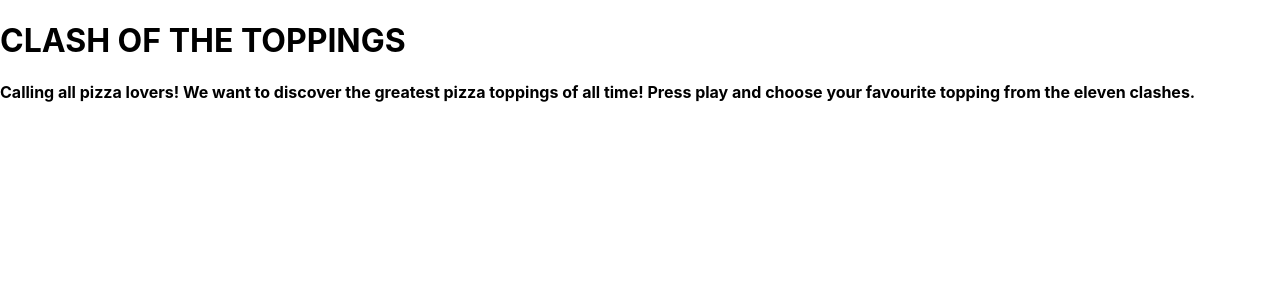
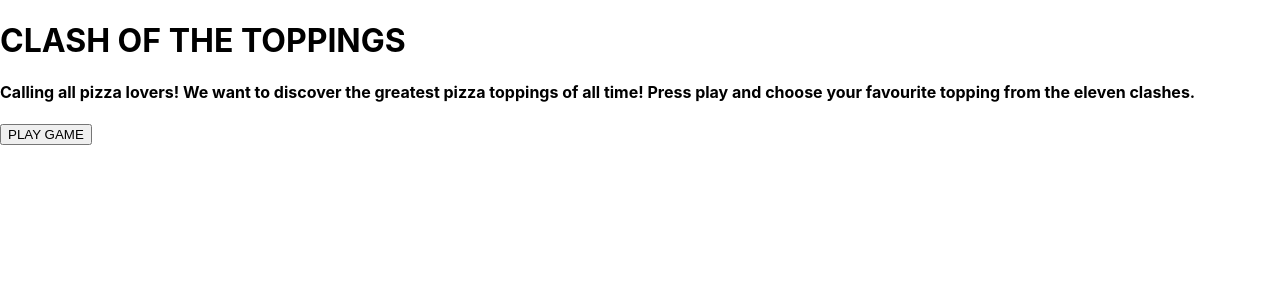
Before and after one commit to iO-Academy/2021-mar-clash-of-the-toppings-fe, a React (Create React App) app: page / in a window 1280 px wide. Shown: the top 300 px of the page. Built offline with nearby package versions, Linux system fonts and the light colour scheme.

Commit message:
Created Play game button and added more folder structure

```diff
--- /dev/null
+++ b/src/Components/Splash/PlayButton/index.js
@@ -0,0 +1,22 @@
+import React from "react";
+import './PlayButton.css';
+
+class PlayButton extends React.Component {
+    constructor(props) {
+        super(props)
+    }
+    handleClick = () => {
+        console.log(this)
+    }
+    render() {
+        return (
+            <div>
+                <button onClick={ this.handleClick }>
+                    PLAY GAME
+                </button>
+            </div>
+        )
+    }
+}
+
+export default PlayButton
--- a/src/index.js
+++ b/src/index.js
@@ -4,11 +4,13 @@ import './index.css';
 import reportWebVitals from './reportWebVitals';
 import Greeting from './Components/Splash/Greeting/index'
 import WelcomeText from "./Components/Splash/WelcomeText";
+import PlayButton from "./Components/Splash/PlayButton"
 
 ReactDOM.render(
     <React.StrictMode>
         <Greeting />
         <WelcomeText />
+        <PlayButton />
     </React.StrictMode>,
     document.getElementById('root')
 );
```
Also changed, not shown: src/Components/Splash/PlayButton/PlayButton.css (added).
